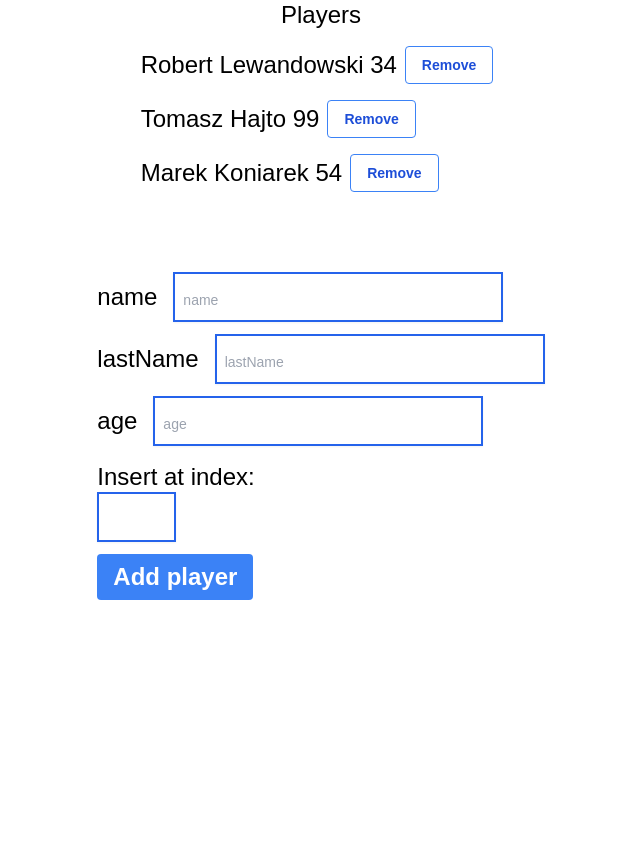
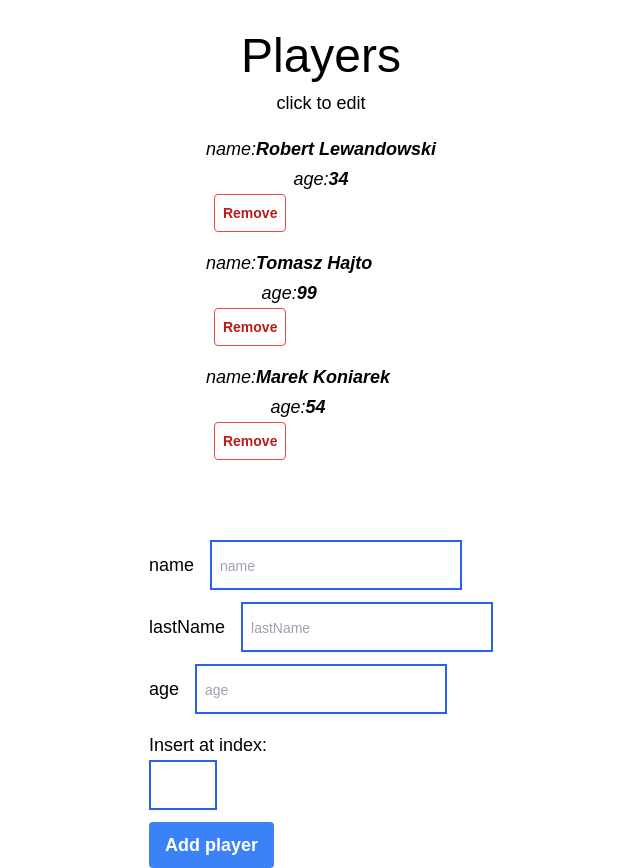
Before and after one commit to pawelkom88/FRONT-END-CHALLENGES, a React (Vite) app: page / in a window 1280 px wide. Shown: the whole page, without its empty margins (319-959 px from the left). Before the commit the page ends 800 px from the top, so only its background shows below. Built offline with nearby package versions, Linux system fonts and the light colour scheme.

Commit message:
fea: Add edit funcionality

```diff
--- a/src/App.jsx
+++ b/src/App.jsx
@@ -1,23 +1,48 @@
 import React from "react";
-import Players from "./components/Players";
+import Player from "./components/Player";
 import Form from "./components/Form";
 import { playersState } from "./utilities/utilities";
 
 export default function App() {
   const [players, setPlayers] = React.useState(playersState);
+  const [selected, setSelectedPlayer] = React.useState(null);
+
+  function getPlayerId(id, e) {
+    e.stopPropagation();
+    setSelectedPlayer(id);
+  }
 
   function removePlayer(id) {
     const updatedPlayers = [...players].filter(player => player.id !== id);
     setPlayers(updatedPlayers);
   }
 
+  function handleEdit(editedPlayer, id) {
+    // find player
+    const index = players.findIndex(player => player.id === id);
+    const copyPlayersArr = [...players];
+
+    copyPlayersArr.splice(index, 1, editedPlayer);
+    setPlayers(copyPlayersArr);
+  }
+
   return (
     <div className="App">
-      <h1>Players</h1>
+      <h1 className="mt-8 mb-2 text-5xl">Players</h1>
+      <p>click to edit</p>
       <ul>
         {!players.length && <h2>There are no players</h2>}
         {players?.map(player => {
-          return <Players key={player.id} {...player} onRemovePlayer={removePlayer} />;
+          return (
+            <Player
+              key={player.id}
+              {...player}
+              onPlayerRemove={removePlayer}
+              onPlayerEdit={handleEdit}
+              getPlayerId={getPlayerId}
+              showEditInput={player.id === selected}
+            />
+          );
         })}
       </ul>
       <Form players={players} onAddPlayer={setPlayers} />
--- /dev/null
+++ b/src/components/Player.jsx
@@ -0,0 +1,70 @@
+import React from "react";
+
+export default function Player({
+  onPlayerRemove,
+  id,
+  name,
+  lastName,
+  age,
+  onPlayerEdit,
+  getPlayerId,
+  showEditInput,
+}) {
+  const [editPlayer, setEditPlayer] = React.useState("");
+  function onEditPlayer(id) {
+    const editedPlayer = {
+      id,
+      name: editPlayer,
+      lastName,
+      age,
+    };
+
+    onPlayerEdit(editedPlayer, id);
+  }
+
+  return (
+    <div className="flex flex-col items-start justify-start my-4">
+      {/* componetn */}
+
+      <li onClick={e => getPlayerId(id, e)} className="cursor-pointer hover:bg-blue-100">
+        <p className="italic">
+          name:
+          <span className="font-bold">
+            {name} {lastName}
+          </span>
+        </p>
+        <p className="italic">
+          age:
+          <span className="font-bold">{age}</span>
+        </p>
+      </li>
+
+      {/* componetn */}
+
+      {showEditInput && (
+        <div className="flex my-2">
+          <label htmlFor="edit player">Edit player name</label>
+          <input
+            className="border border-blue-600 shadow-sm placeholder:text-sm"
+            id="edit"
+            name="edit player"
+            type="text"
+            onChange={e => setEditPlayer(e.target.value)}
+            value={editPlayer}
+          />
+          <button
+            onClick={() => onEditPlayer(id)}
+            className="text-sm bg-transparent hover:bg-green-500 text-green-700 font-semibold hover:text-white border border-green-500 hover:border-transparent rounded mx-2 p-2">
+            Confirm
+          </button>
+        </div>
+      )}
+
+      <button
+        className="text-sm bg-transparent hover:bg-red-500 text-red-700 font-semibold hover:text-white border border-red-500 hover:border-transparent rounded mx-2 p-2"
+        onClick={() => onPlayerRemove(id)}>
+        Remove
+      </button>
+    </div>
+  );
+}
--- a/src/components/Players.jsx
+++ /dev/null
@@ -1,14 +0,0 @@
-export default function Players({ onRemovePlayer, name, lastName, age, id }) {
-  return (
-    <div className="flex items-center justify-start my-4">
-      <li>
-        {name} {lastName} {age}
-      </li>
-      <button
-        className="text-sm bg-transparent hover:bg-blue-500 text-blue-700 font-semibold hover:text-white py-2 px-4 border border-blue-500 hover:border-transparent rounded mx-2"
-        onClick={() => onRemovePlayer(id)}>
-        Remove
-      </button>
-    </div>
-  );
-}
--- a/src/styles/index.css
+++ b/src/styles/index.css
@@ -11,7 +11,7 @@
 body {
   min-height: 100vh;
   font-family: "Inter", sans-serif;
-  font-size: 24px;
+  font-size: 18px;
   line-height: 30px;
   font-weight: 400;
 }
```
